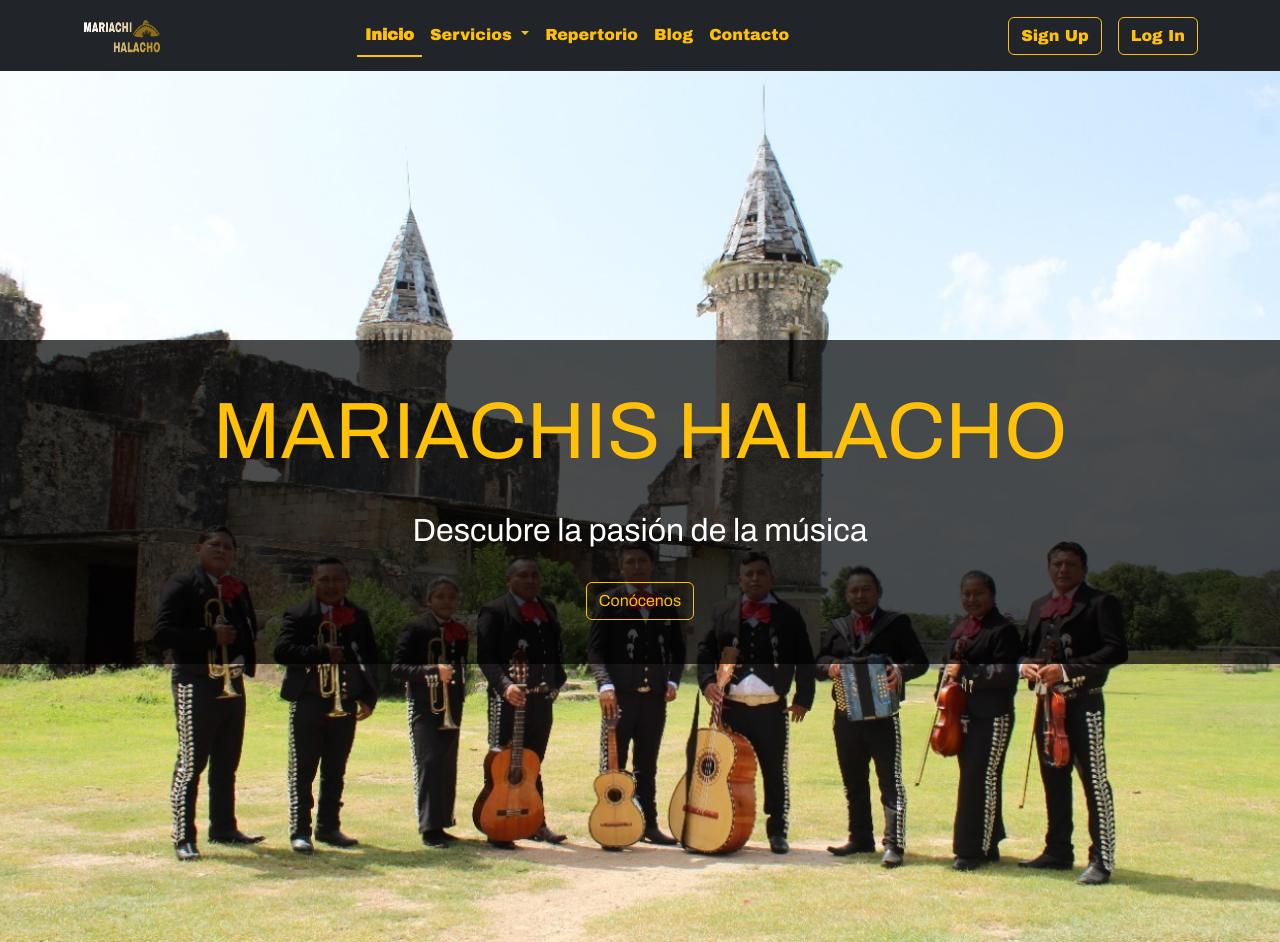
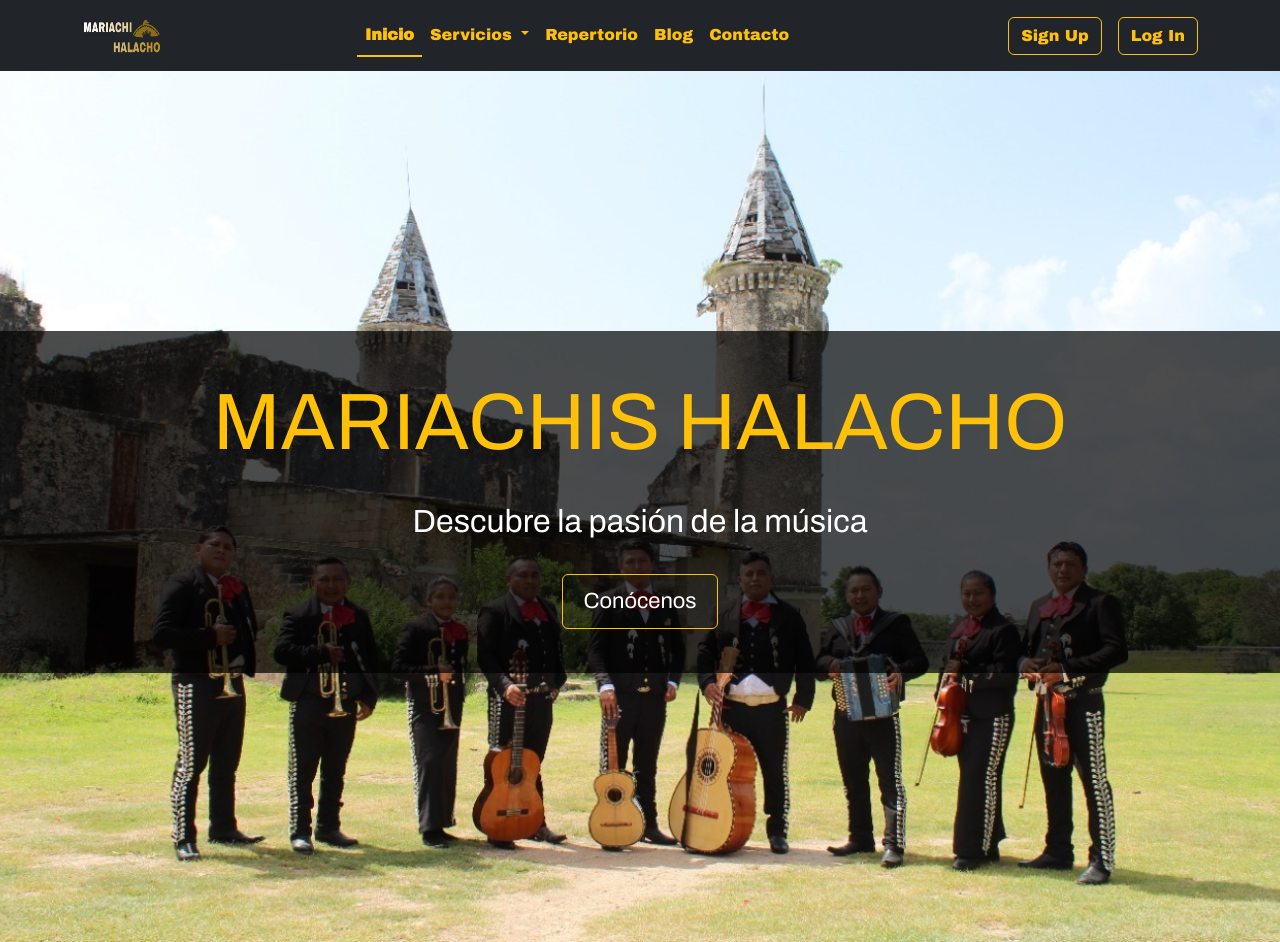
Before and after one commit to Fernanda-Chable/Equipo_4, an Angular app in the folder Proyecto/: page / in a window 1280 px wide. Built offline with nearby package versions, Linux system fonts and the light colour scheme; a web font is replaced by a local one.

Commit message:
Proyecto

```diff
--- a/Proyecto/src/app/modules/home/home.component.scss
+++ b/Proyecto/src/app/modules/home/home.component.scss
@@ -25,3 +25,9 @@
   padding: 20px; /* Espaciado interior del cuadro */
   width: 100%; /* Ancho del cuadro del 100% de la pantalla */
 }
+
+.btn {
+  color: #FFFFFF; /* Cambia el color del texto */
+  font-size: 22px; /* Cambia el tamaño del texto */
+  padding: 10px 20px; /* Ajusta el espaciado interior */
+}
```
